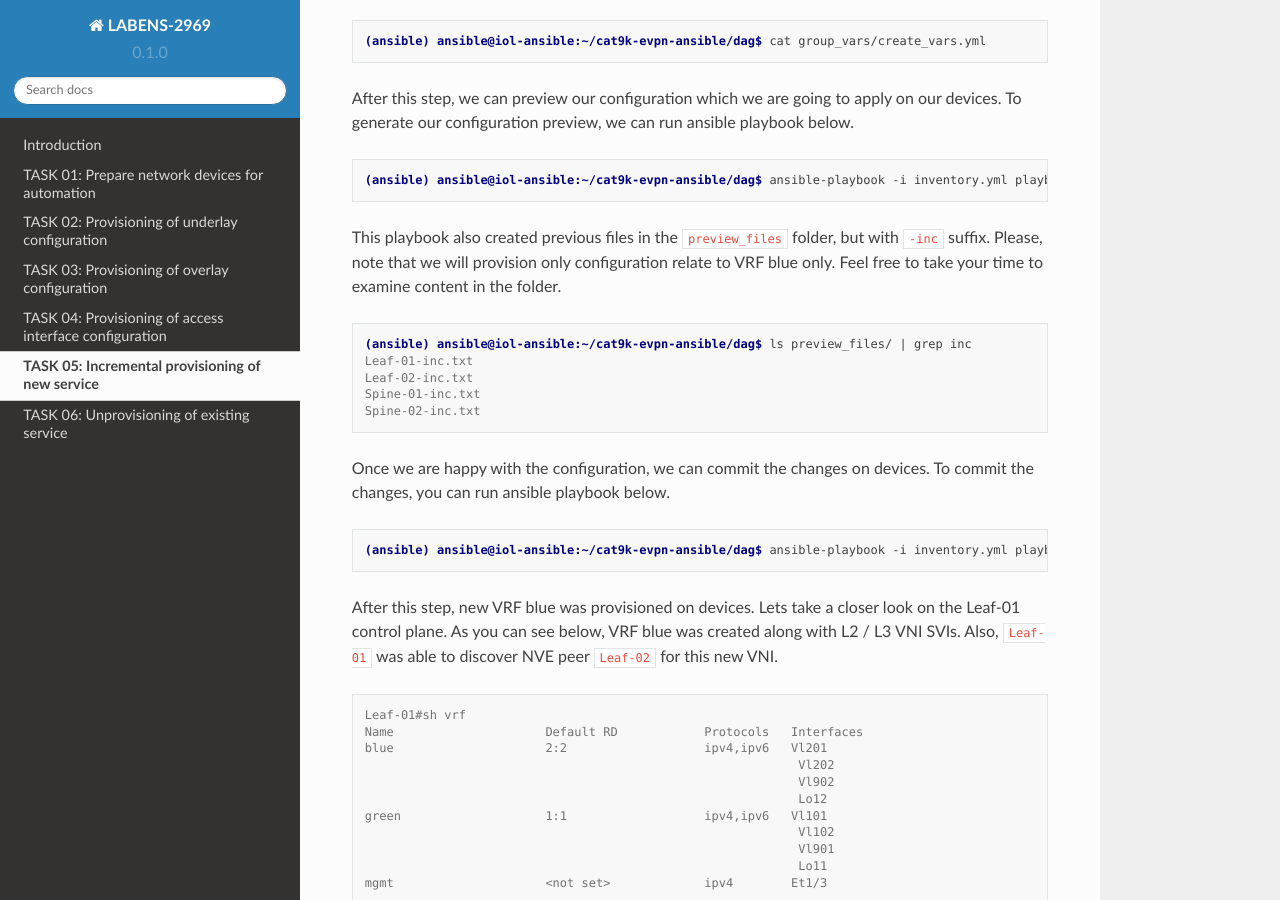
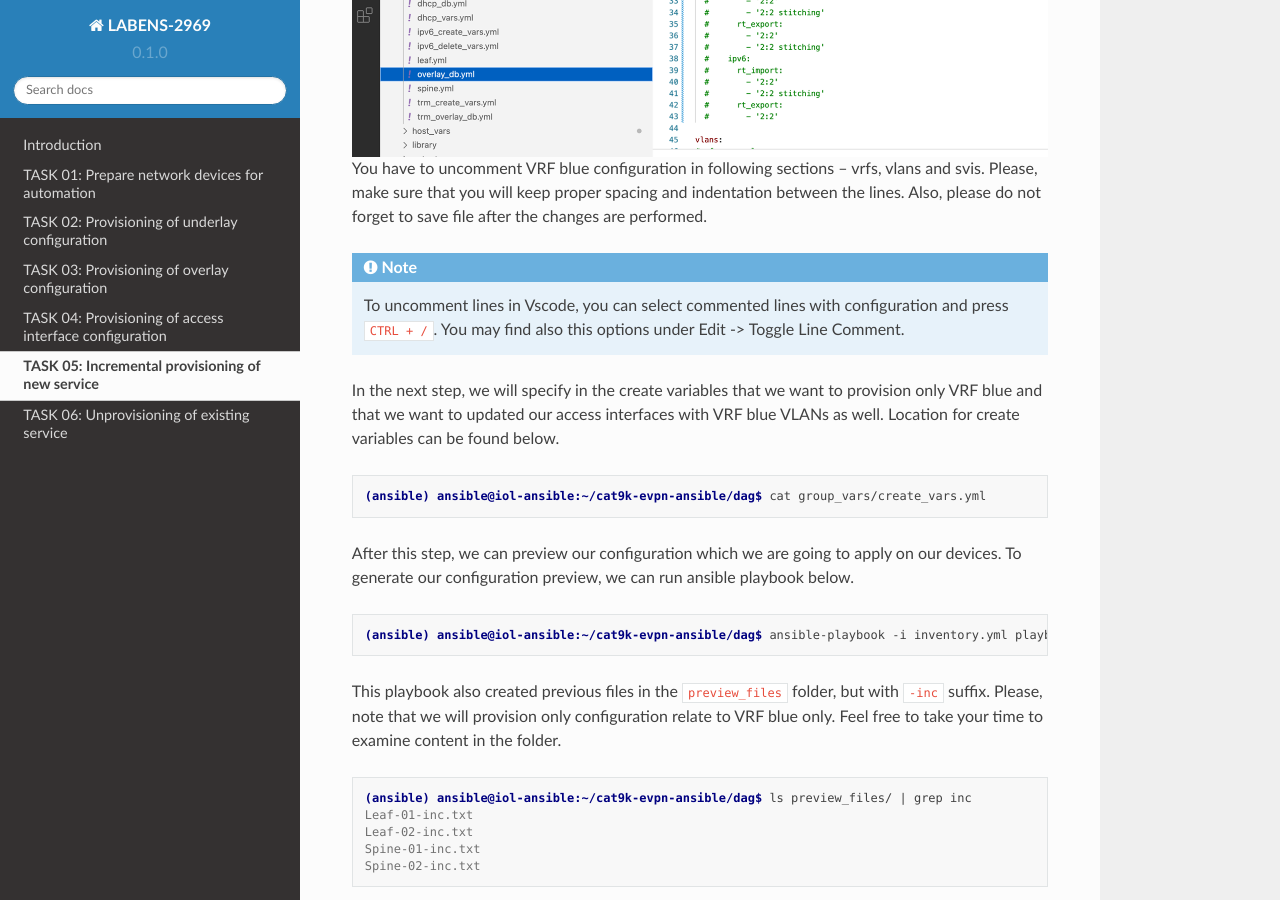
Before and after one commit to dvishchu/labens-2969, a Sphinx documentation site: the page built from docs/source/task_05.rst, in a window 1280 px wide and 900 px high, scrolled down 806 px. Built offline with Sphinx 7.4.7 and the Read the Docs theme 2.0.0, drawn with Linux system fonts in a browser that asks for light colours.

Commit message:
Added task05 overlay db picture

```diff
--- a/docs/source/task_05.rst
+++ b/docs/source/task_05.rst
@@ -11,7 +11,13 @@ As you could notice in previous task, we had configuration of VRF blue commented
 
     (ansible) ansible@iol-ansible:~/cat9k-evpn-ansible/dag$ cat group_vars/overlay_db.yml
 
+.. image:: assets/task05_overlay_db.png
+  :align: center
+
 You have to uncomment VRF blue configuration in following sections – vrfs, vlans and svis. Please, make sure that you will keep proper spacing and indentation between the lines. Also, please do not forget to save file after the changes are performed.
+
+.. note::
+    To uncomment lines in Vscode, you can select commented lines with configuration and press ``CTRL + /``. You may find also this options under Edit -> Toggle Line Comment.
 
 In the next step, we will specify in the create variables that we want to provision only VRF blue and that we want to updated our access interfaces with VRF blue VLANs as well. Location for create variables can be found below.
 
```
Also changed, not shown: docs/source/assets/task05_overlay_db.png (added).
